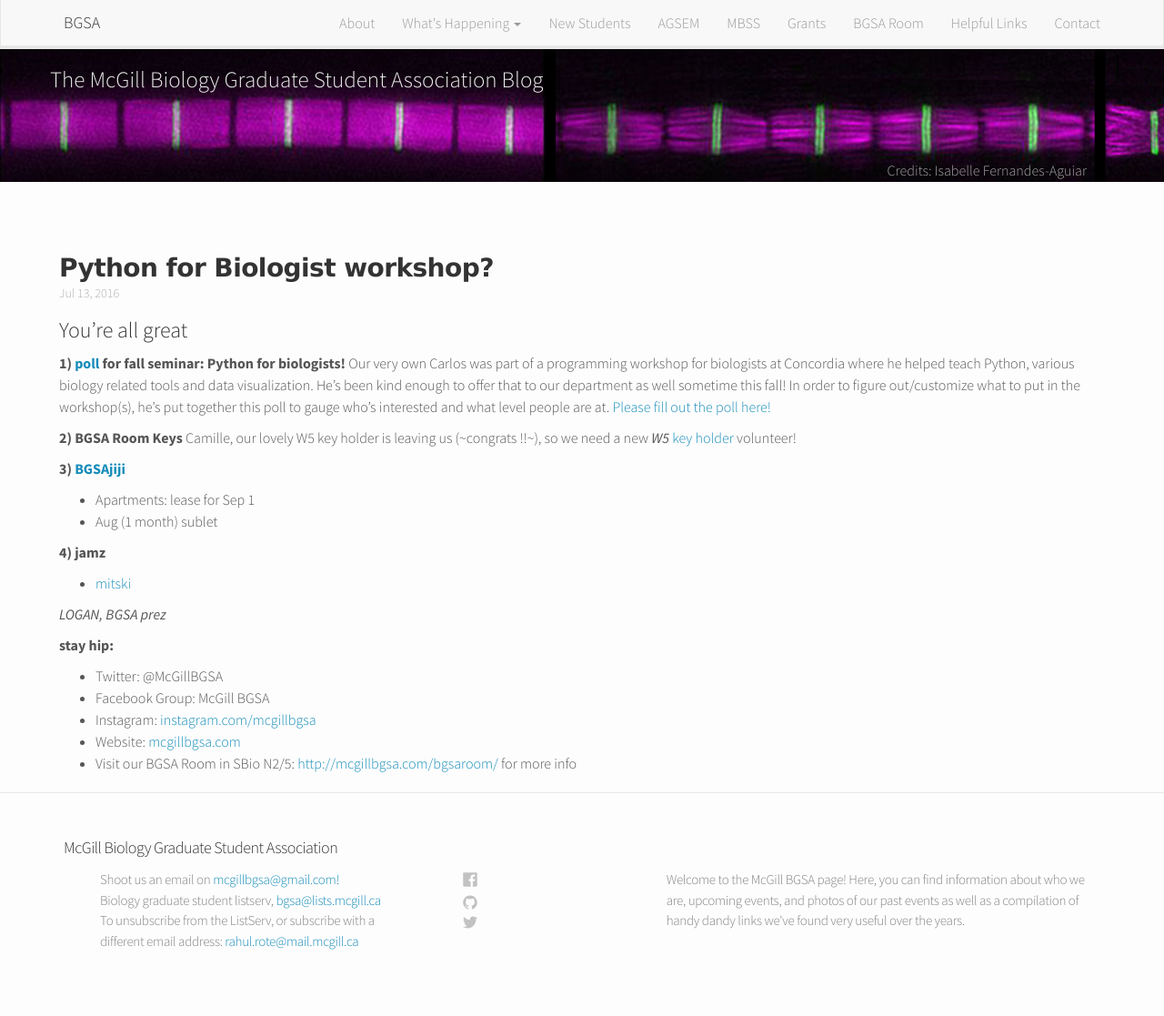
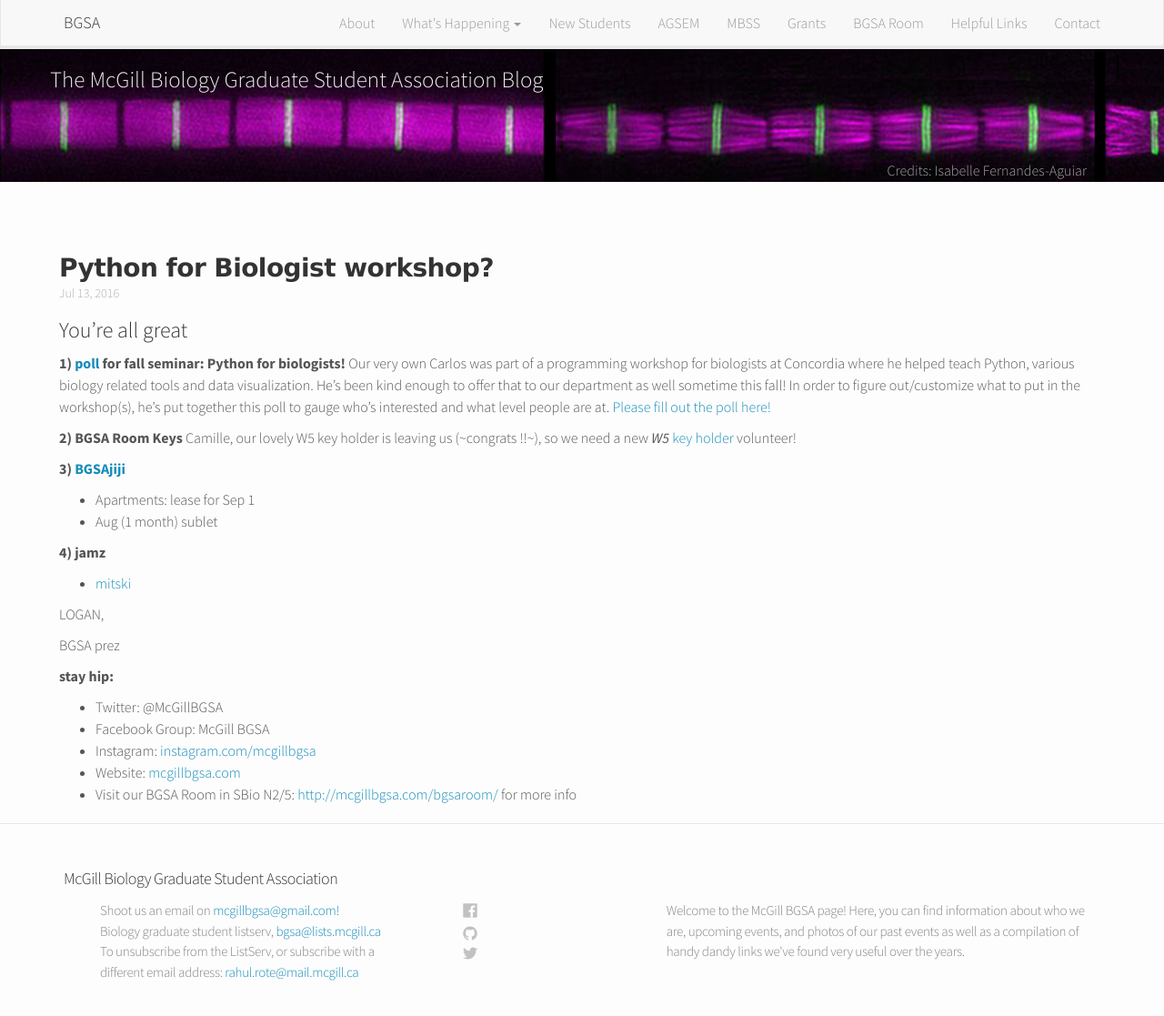
Before and after one commit to McGillBGSA/McGillBGSA.github.io, a Jekyll site: the page built from _posts/2016-07-13-python_anyone e.md, in a window 1280 px wide and 1135 px high. Shown: the top 1117 px of the window at 91% size. Built offline with Jekyll 4.4.1, drawn with Linux system fonts in a browser that asks for light colours; nearby versions of some CDN libraries.

```diff
--- a/_posts/2016-07-13-python_anyone e.md
+++ b/_posts/2016-07-13-python_anyone e.md
@@ -23,8 +23,10 @@ Camille, our lovely W5 key holder is leaving us (~congrats !!~), so we need a ne
 - [mitski](https://www.youtube.com/watch?v=u_hDHm9MD0I)
 
 
-*LOGAN,
-BGSA prez*
+LOGAN,
+
+
+BGSA prez
 
 __stay hip:__
 
```
